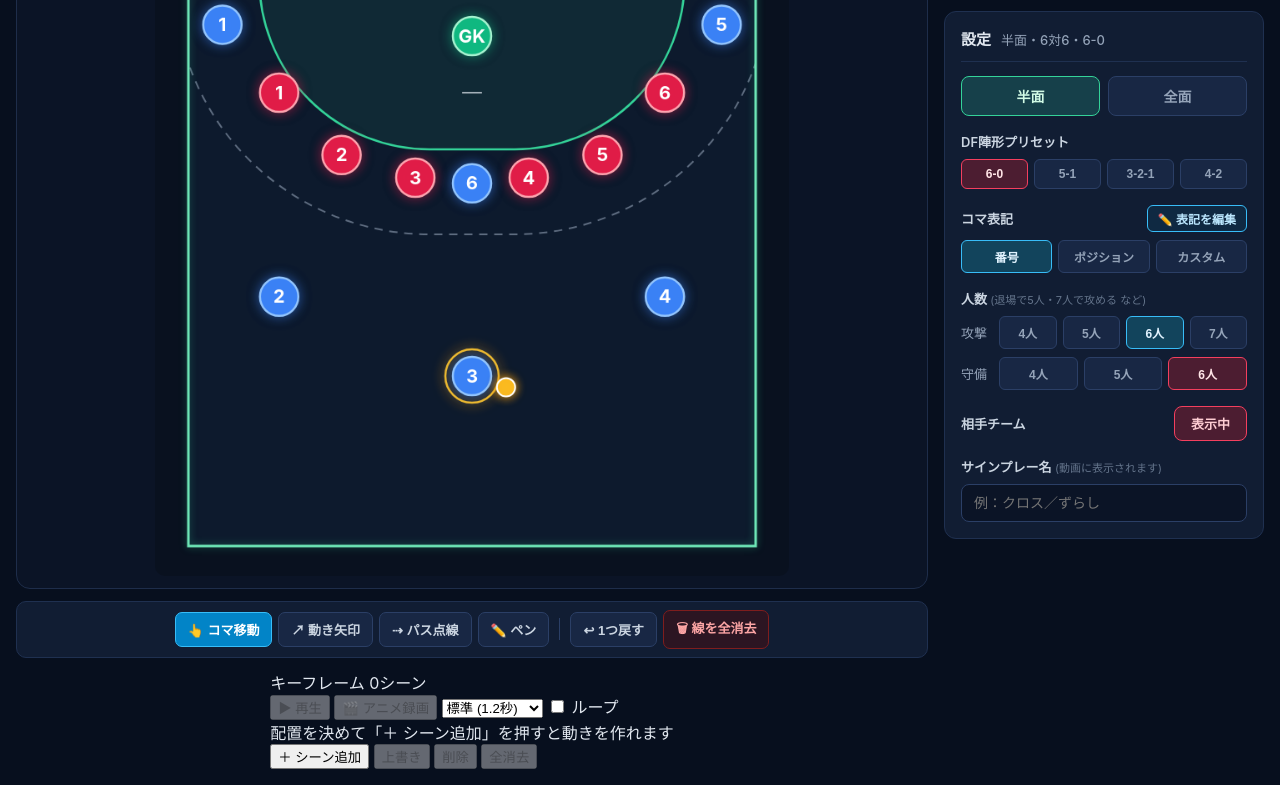
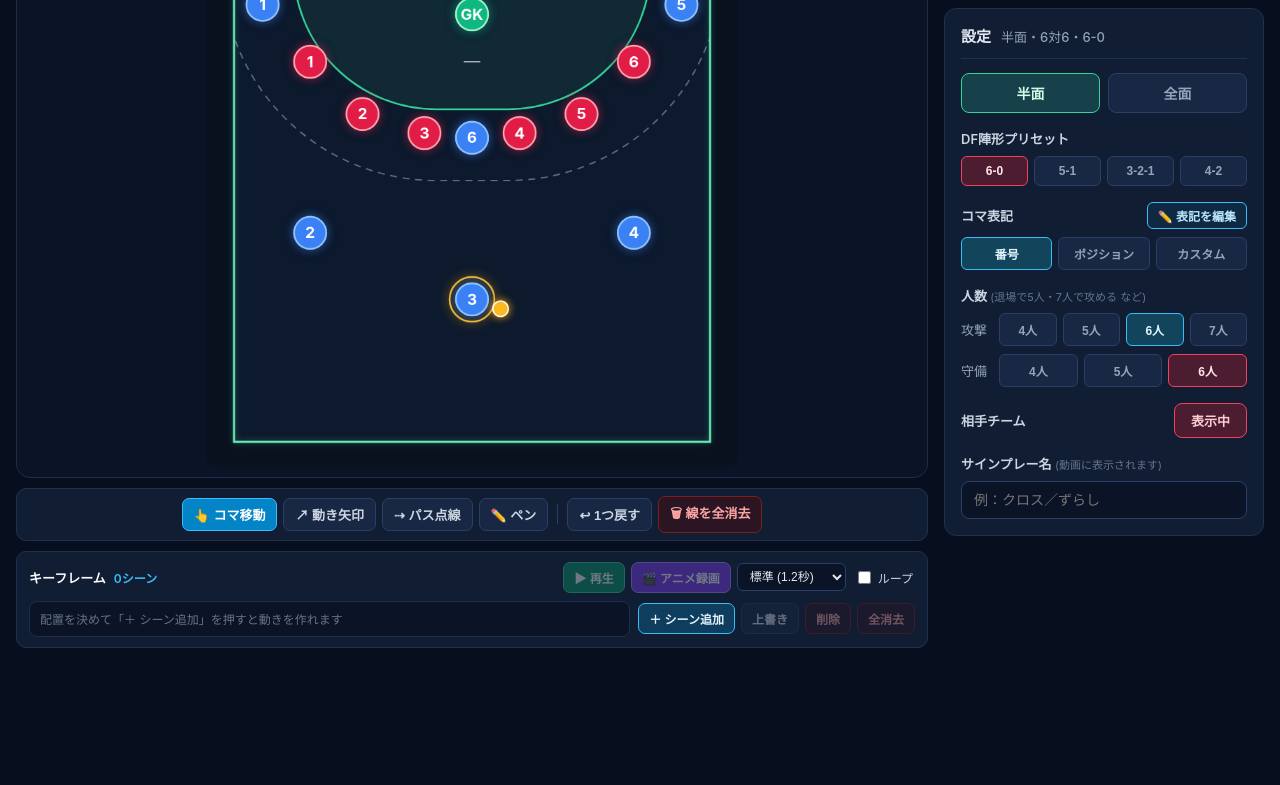
Before and after one commit to simlovehand-blip/Tactical-Board, a plain HTML site: page index.html in a window 1280 px wide. Shown: the part 144-929 px from the top of the page. After the commit the page ends 806 px from the top, so only its background shows below. Drawn offline with Linux system fonts and the light colour scheme.

Commit message:
Update style.css

```diff
--- a/style.css
+++ b/style.css
@@ -25,9 +25,9 @@ body {
 
 .app-header h1 {
     margin: 0;
-    font-size: 16px;
+    font-size: 17px;
     font-weight: 700;
-    letter-spacing: 0.05em;
+    letter-spacing: 0.06em;
     color: #ffffff;
 }
 
@@ -35,8 +35,8 @@ body {
     display: flex;
     flex-direction: row;
     gap: 16px;
-    padding: 16px;
-    max-width: 1360px;
+    padding: 14px 16px;
+    max-width: 1380px;
     margin: 0 auto;
     min-height: calc(100vh - 44px);
 }
@@ -49,8 +49,8 @@ body {
     display: flex;
     flex-direction: column;
     align-items: center;
-    justify-content: center;
-    gap: 12px;
+    justify-content: flex-start;
+    gap: 10px;
     min-width: 0;
 }
 
@@ -63,13 +63,13 @@ body {
     background-color: #0b1426;
     border: 1px solid #1e2d4a;
     border-radius: 14px;
-    padding: 12px;
+    padding: 10px;
     overflow: hidden;
 }
 
 #tactics-canvas {
     max-width: 100%;
-    max-height: calc(100vh - 150px);
+    max-height: calc(100vh - 255px);
     width: auto;
     height: auto;
     border-radius: 10px;
@@ -92,13 +92,13 @@ body {
     background-color: #111d33;
     border: 1px solid #1f3050;
     border-radius: 10px;
-    padding: 8px 12px;
+    padding: 7px 10px;
     width: 100%;
 }
 
 .tool-btn,
 .tool-action-btn {
-    padding: 7px 12px;
+    padding: 6px 11px;
     font-size: 13px;
     font-weight: 600;
     border-radius: 7px;
@@ -128,9 +128,185 @@ body {
 
 .toolbar-divider {
     width: 1px;
-    height: 22px;
+    height: 20px;
     background-color: #2b3f66;
-    margin: 0 4px;
+    margin: 0 3px;
+}
+
+/* ==========================================
+   キーフレーム・タイムラインバー
+========================================== */
+.keyframe-bar {
+    width: 100%;
+    background-color: #111d33;
+    border: 1px solid #1f3050;
+    border-radius: 10px;
+    padding: 10px 12px;
+    display: flex;
+    flex-direction: column;
+    gap: 8px;
+}
+
+.kf-top-row,
+.kf-bottom-row {
+    display: flex;
+    flex-wrap: wrap;
+    align-items: center;
+    justify-content: space-between;
+    gap: 8px;
+}
+
+.kf-title {
+    display: flex;
+    align-items: baseline;
+    gap: 8px;
+    font-size: 13px;
+    font-weight: 700;
+    color: #f8fafc;
+}
+
+.kf-count {
+    font-size: 12px;
+    font-weight: 600;
+    color: #38bdf8;
+}
+
+.kf-play-controls,
+.kf-edit-controls {
+    display: flex;
+    flex-wrap: wrap;
+    align-items: center;
+    gap: 6px;
+}
+
+.kf-timeline {
+    flex: 1;
+    min-width: 180px;
+    display: flex;
+    align-items: center;
+    gap: 6px;
+    overflow-x: auto;
+    padding: 4px 6px;
+    min-height: 36px;
+    background-color: #0b1426;
+    border: 1px solid #1e2d4a;
+    border-radius: 8px;
+}
+
+.kf-empty-msg {
+    font-size: 12px;
+    color: #64748b;
+    padding: 0 4px;
+    white-space: nowrap;
+}
+
+.kf-chip {
+    min-width: 34px;
+    height: 28px;
+    padding: 0 10px;
+    border-radius: 6px;
+    border: 1px solid #2b3f66;
+    background-color: #182744;
+    color: #cbd5e1;
+    font-size: 12px;
+    font-weight: 700;
+    cursor: pointer;
+    flex-shrink: 0;
+    transition: 0.15s;
+}
+
+.kf-chip:hover {
+    filter: brightness(1.15);
+}
+
+.kf-chip.active {
+    background-color: #0284c7;
+    border-color: #38bdf8;
+    color: #ffffff;
+    box-shadow: 0 0 8px rgba(56, 189, 248, 0.45);
+}
+
+.kf-chip.playing {
+    background-color: #059669;
+    border-color: #34d399;
+    color: #ffffff;
+}
+
+.kf-arrow-sep {
+    font-size: 11px;
+    color: #475569;
+    flex-shrink: 0;
+}
+
+.kf-btn {
+    padding: 6px 10px;
+    font-size: 12px;
+    font-weight: 700;
+    border-radius: 7px;
+    border: 1px solid #2b3f66;
+    background-color: #182744;
+    color: #e2e8f0;
+    cursor: pointer;
+    transition: 0.15s;
+    white-space: nowrap;
+}
+
+.kf-btn:hover:not(:disabled) {
+    filter: brightness(1.15);
+}
+
+.kf-btn:disabled {
+    opacity: 0.4;
+    cursor: not-allowed;
+}
+
+.kf-btn.add {
+    background-color: #0f3d5e;
+    border-color: #38bdf8;
+    color: #e0f2fe;
+}
+
+.kf-btn.primary {
+    background-color: #059669;
+    border-color: #34d399;
+    color: #ffffff;
+}
+
+.kf-btn.primary.playing {
+    background-color: #d97706;
+    border-color: #fbbf24;
+}
+
+.kf-btn.record-anim {
+    background-color: #7c3aed;
+    border-color: #a78bfa;
+    color: #ffffff;
+}
+
+.kf-btn.danger {
+    color: #fca5a5;
+    border-color: #7f1d1d;
+    background-color: #2c1522;
+}
+
+.kf-select {
+    padding: 5px 8px;
+    border-radius: 6px;
+    border: 1px solid #2b3f66;
+    background-color: #0b1426;
+    color: #e2e8f0;
+    font-size: 12px;
+    outline: none;
+}
+
+.kf-loop-label {
+    display: inline-flex;
+    align-items: center;
+    gap: 4px;
+    font-size: 12px;
+    color: #cbd5e1;
+    cursor: pointer;
+    padding: 0 2px;
 }
 
 /* ==========================================
@@ -148,14 +324,14 @@ body {
     display: flex;
     align-items: baseline;
     gap: 8px;
-    font-size: 20px;
+    font-size: 19px;
     font-weight: 700;
     color: #f8fafc;
 }
 
 .panel-en {
-    font-size: 12px;
-    letter-spacing: 0.12em;
+    font-size: 11px;
+    letter-spacing: 0.14em;
     color: #94a3b8;
     font-weight: 600;
 }
@@ -546,7 +722,7 @@ body {
 }
 
 /* 縦画面・モバイル対応 */
-@media (max-width: 860px) {
+@media (max-width: 900px) {
     .app-container {
         flex-direction: column;
         height: auto;
@@ -555,7 +731,7 @@ body {
         width: 100%;
     }
     #tactics-canvas {
-        max-height: 65vh;
+        max-height: 60vh;
     }
 }
 
```
